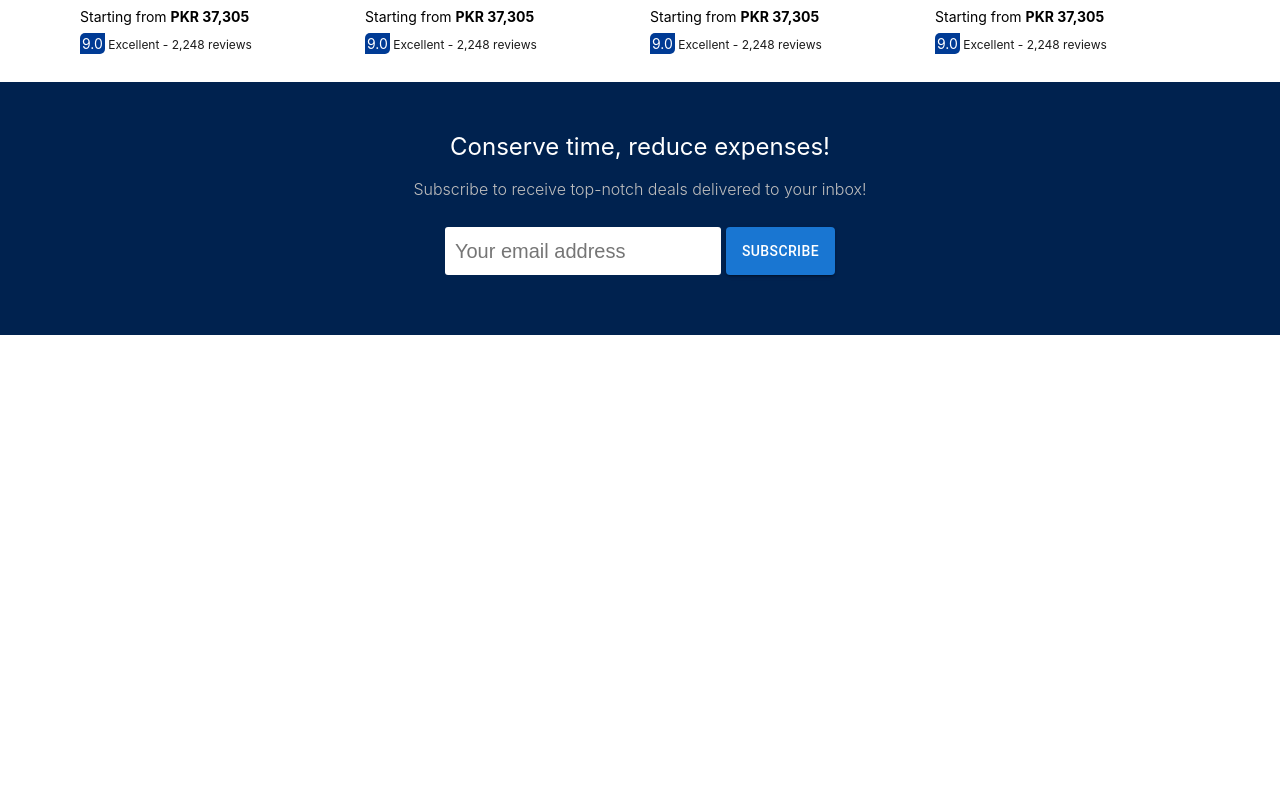
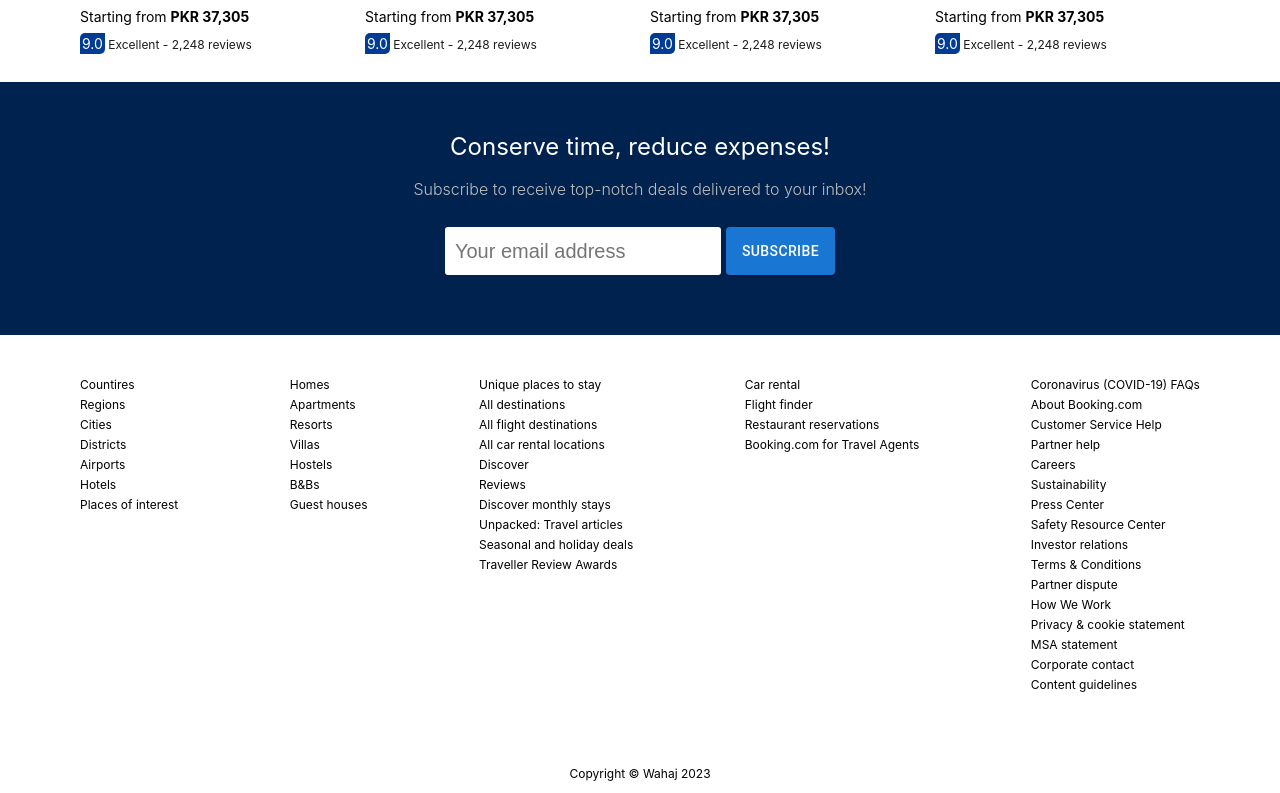
Before and after one commit to Wahaj-Ali/MERNStay, a React (Create React App) app in the folder client/: page / in a window 1280 px wide. Shown: the part 1405-2198 px from the top of the page. Before the commit the page ends 1740 px from the top, so only its background shows below. Built offline with nearby package versions, Linux system fonts and the light colour scheme; the HTML template or start-up script is replaced by a standard one.

Commit message:
Update Home.jsx
Add footer to the home-page.

```diff
--- a/client/src/pages/Home.jsx
+++ b/client/src/pages/Home.jsx
@@ -6,6 +6,7 @@ import '../assets/styles/Home.css';
 import { PropertyTypes } from '../components/PropertyTypes/PropertyTypes';
 import { UniqueProperties } from '../components/UniqueProperties/UniqueProperties';
 import { EmailSub } from '../components/EmailSubscription/EmailSub';
+import { Footer } from '../components/Footer/Footer';
 
 export const Home = () => {
   return (
@@ -22,6 +23,7 @@ export const Home = () => {
         </div>
         <UniqueProperties />
         <EmailSub />
+        <Footer />
       </div>
     </div>
   )
```
